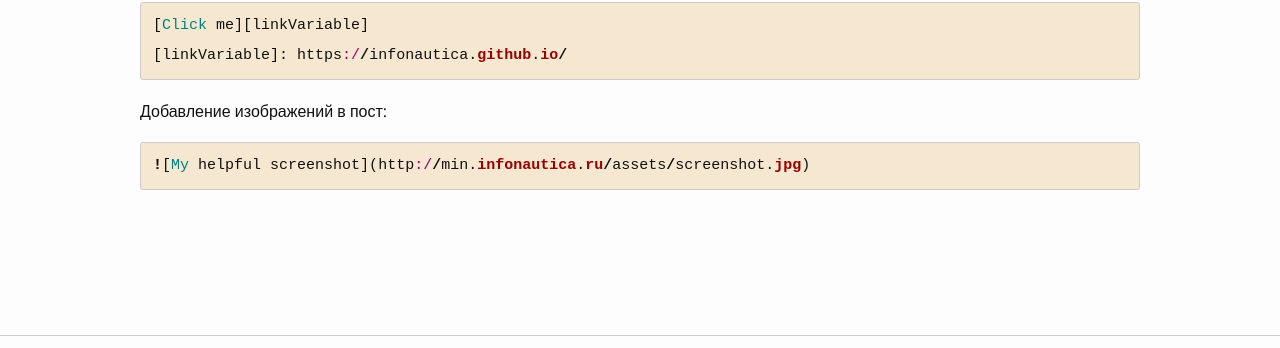
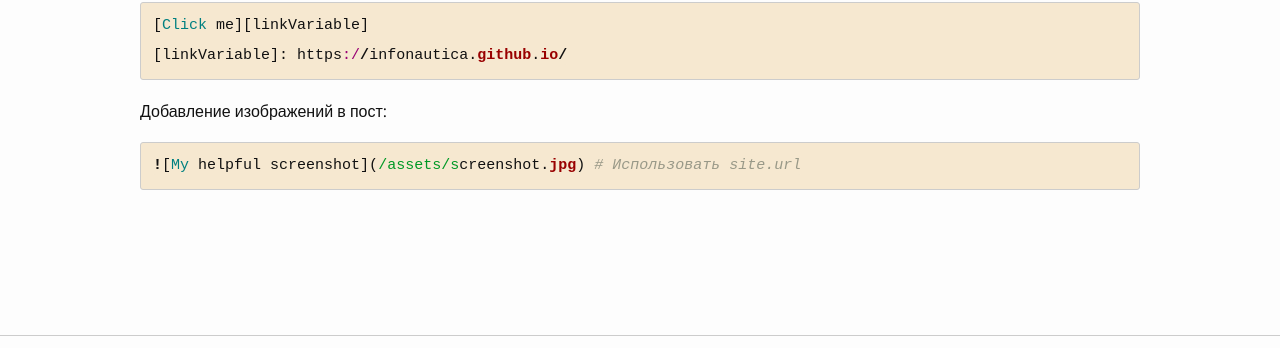
Before and after one commit to Infonautica/infonautica.github.io, a Jekyll site: the page built from _posts/2016-02-13-my-jekyll-experience.markdown, in a window 1280 px wide. Shown: the part 1226-1574 px from the top of the page. Built offline with Jekyll 4.4.1, drawn with Linux system fonts in a browser that asks for light colours.

Commit message:
Update 2016-02-13-my-jekyll-experience.markdown

```diff
--- a/_posts/2016-02-13-my-jekyll-experience.markdown
+++ b/_posts/2016-02-13-my-jekyll-experience.markdown
@@ -17,7 +17,7 @@
 
 Добавление изображений в пост:
 {% highlight ruby %}
-![My helpful screenshot]({{ site.url }}/assets/screenshot.jpg)
+![My helpful screenshot]({{ siite.url }}/assets/screenshot.jpg) # Использовать site.url
 {% endhighlight %}
 
 [githubPages]: https://pages.github.com/
```
